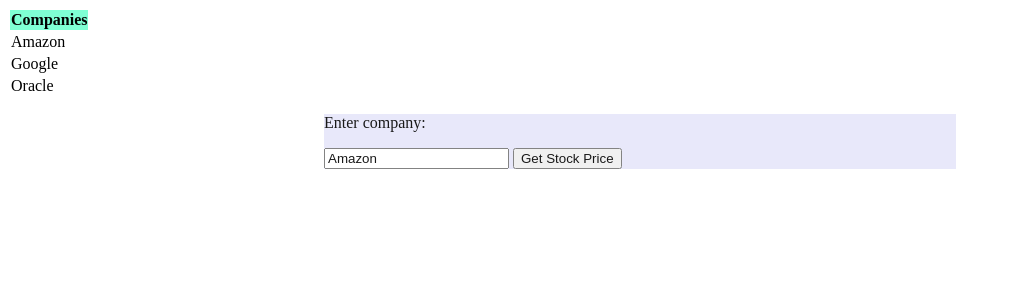
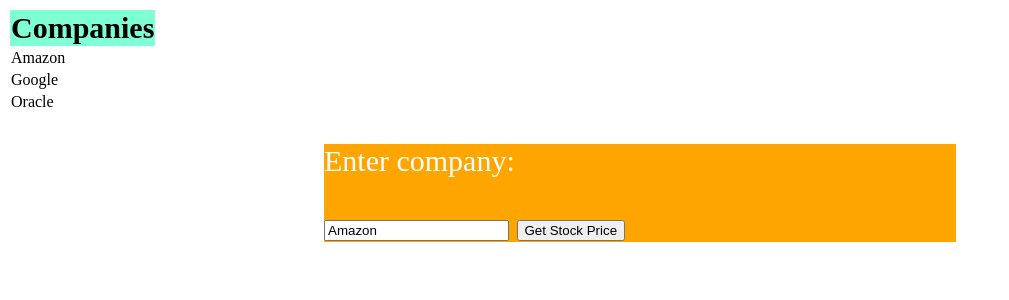
Before and after one commit to GitUser019203/python-docker, a Flask app: page /cat/form in a window 1280 px wide. Shown: the top 300 px of the page, without its empty margins (0-1009 px from the left). Run offline with Flask 2, Linux system fonts and the light colour scheme.

Commit message:
Updated the styling of elements in the Command Injection section of the CTF.

```diff
--- a/static/css/main.css
+++ b/static/css/main.css
@@ -115,31 +115,32 @@
 
 .companyform {
     width: 50%;
-    background-color: #E6E6FA;
+    background-color: orange;
     margin-left:auto;
+    color:white;
     margin-right:auto;
-    height: 20%;
-    opacity: .9;
+    font-size:30px;
+    height: 30%;
 }
 
 .companiesTable {
-    border: 3px solid black;
+    border: 3px solid red;
     width: 50%;
+    height:70%;
     margin-left:auto;
     margin-right:auto;
 }
 
 th {
     display: table-cell;
-    vertical-align: inherit;
-    font-weight: bold;
+    font-size:30px;
     text-align: center;
     background-color:aquamarine;
 }
 
 button.submitBtn {
     align-content: center;
-    width: 1000px;
+    width: 50%;
     color: #ff6a00
 }
 
```
